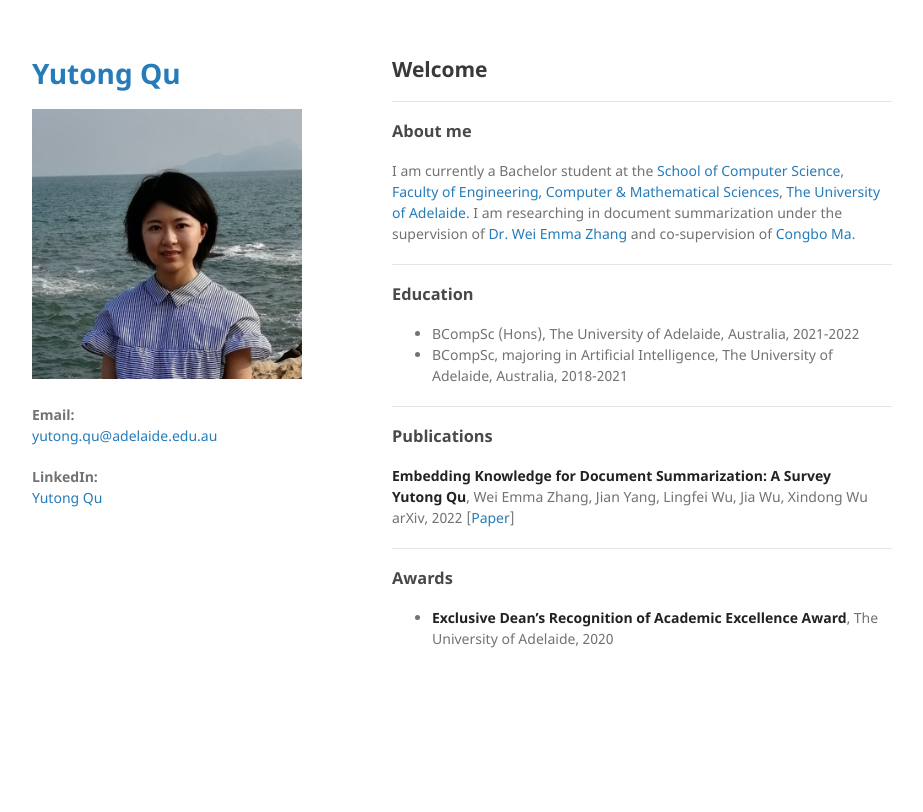
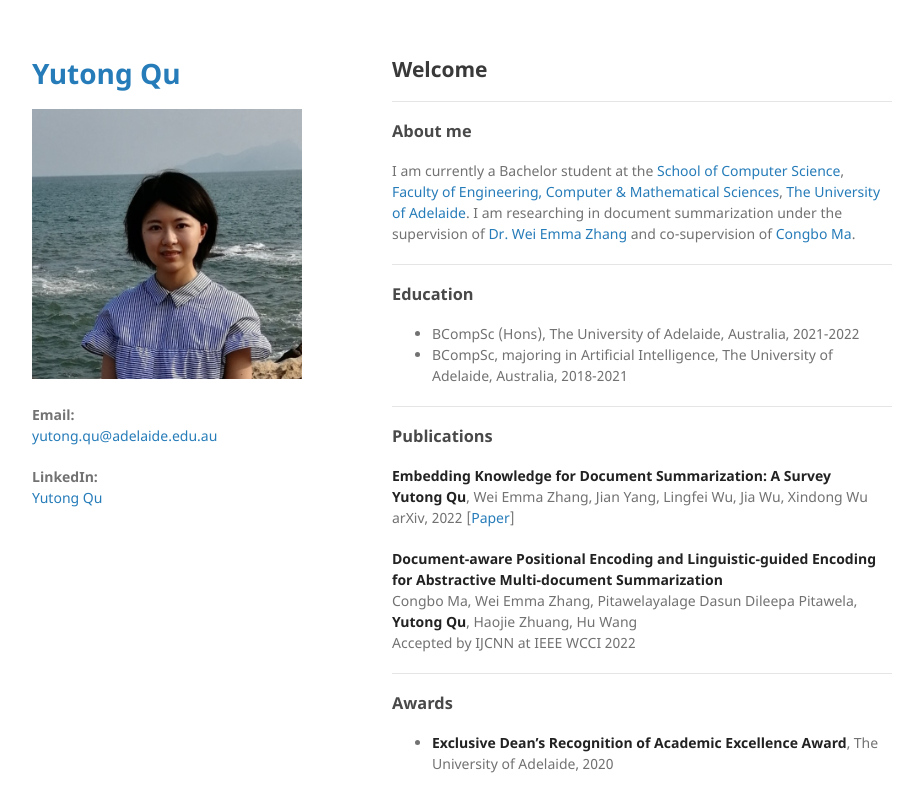
Before and after one commit to yutongqu/yutongqu.github.io, a Jekyll site: the page built from index.md, in a window 1280 px wide. Shown: the top 812 px of the page, without its empty margins (178-1101 px from the left). Built offline with Jekyll 4.4.1, drawn with Linux system fonts in a browser that asks for light colours; our own code applies the rules of GitHub Pages for plain Markdown files; the repository's description, which GitHub fills in, is left out.

Commit message:
Update index.md

```diff
--- a/index.md
+++ b/index.md
@@ -21,6 +21,9 @@ I am currently a Bachelor student at the [School of Computer Science](https://ec
 **Yutong Qu**, Wei Emma Zhang, Jian Yang, Lingfei Wu, Jia Wu, Xindong Wu
 arXiv, 2022  [[Paper](https://arxiv.org/abs/2204.11190)]
 
+**Document-aware Positional Encoding and Linguistic-guided Encoding for Abstractive Multi-document Summarization**
+Congbo Ma, Wei Emma Zhang, Pitawelayalage Dasun Dileepa Pitawela, **Yutong Qu**, Haojie Zhuang, Hu Wang
+Accepted by IJCNN at IEEE WCCI 2022
 
 ---
 
```
